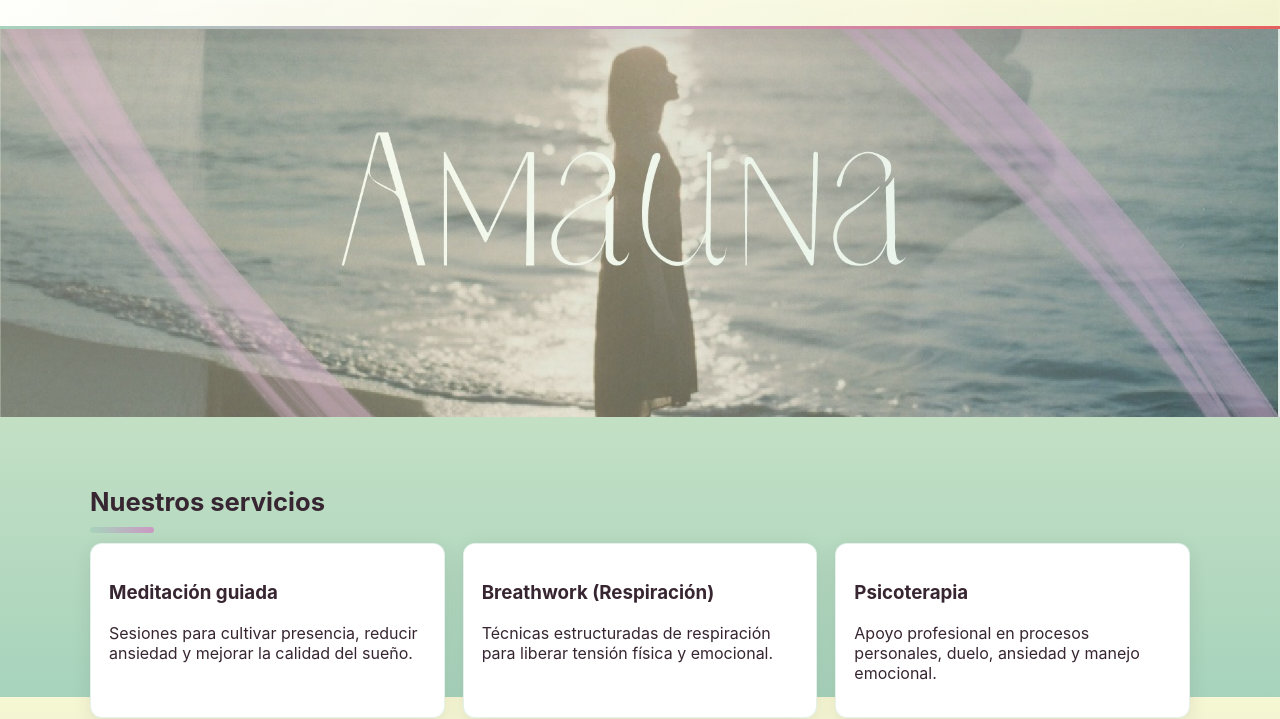
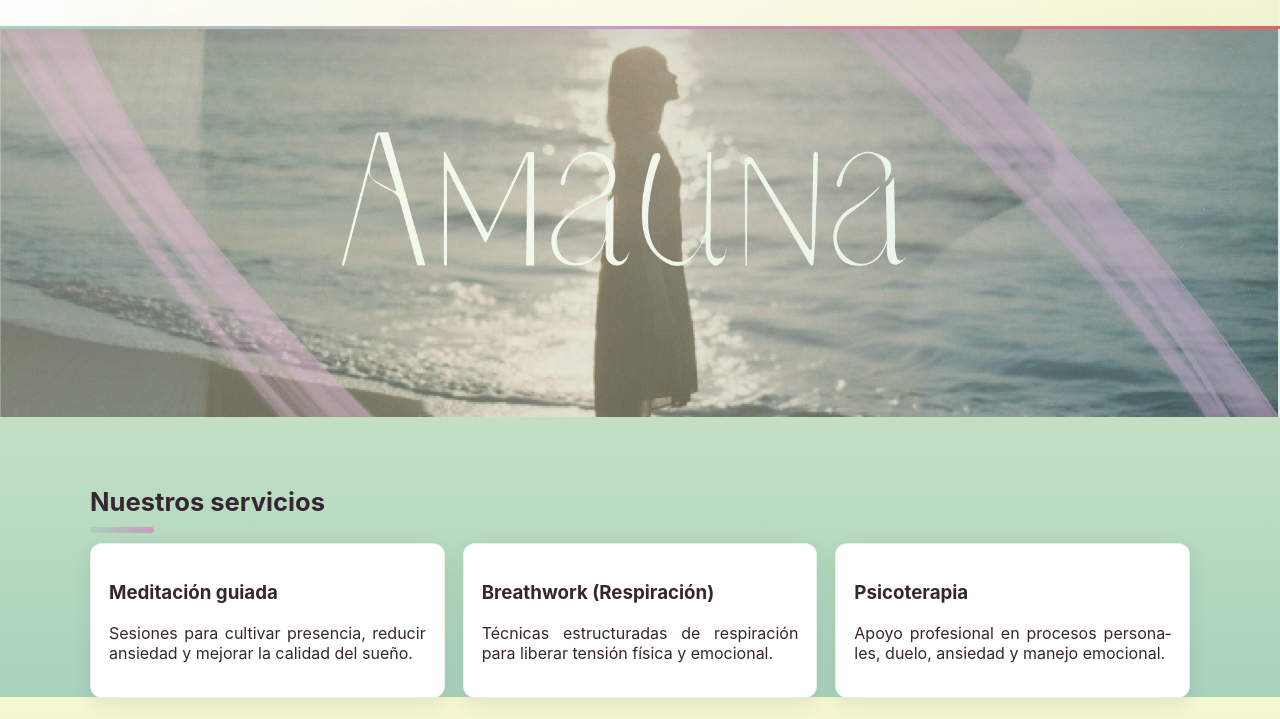
Before and after one commit to BenjaBunster/AMAUNA.CL, a website: page index.html in a window 1280 px wide. Shown: the part 103-822 px from the top of the page. Drawn offline with nearby package versions, Linux system fonts and the light colour scheme; no server answers.

Commit message:
Enhance paragraph styling for improved text alignment and readability

```diff
--- a/styles.css
+++ b/styles.css
@@ -30,6 +30,14 @@ body {
   background-repeat: no-repeat;
   background-attachment: fixed;
   color: #372631
+}
+
+p {
+  text-align: justify;
+  hyphens: auto;
+  -webkit-hyphens: auto;
+  -moz-hyphens: auto;
+  text-justify: inter-word;
 }
 
 main {
```
